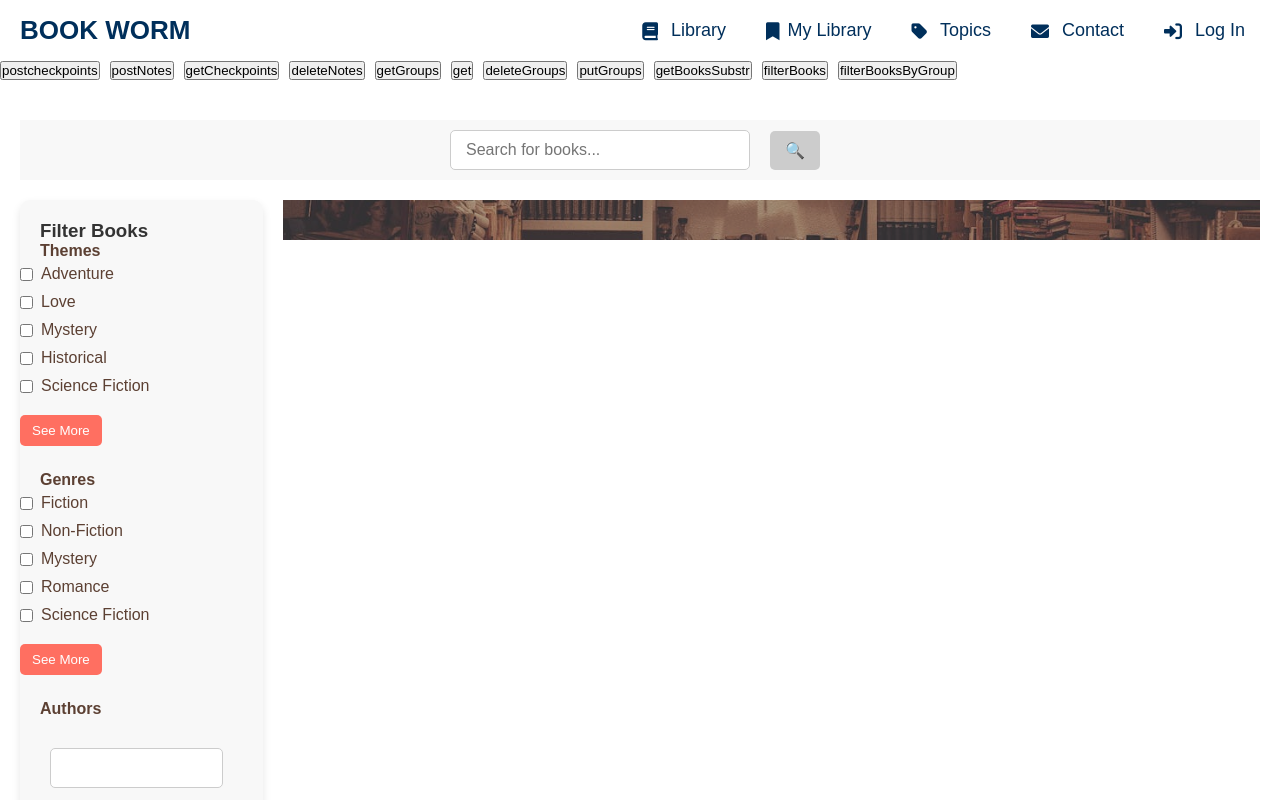
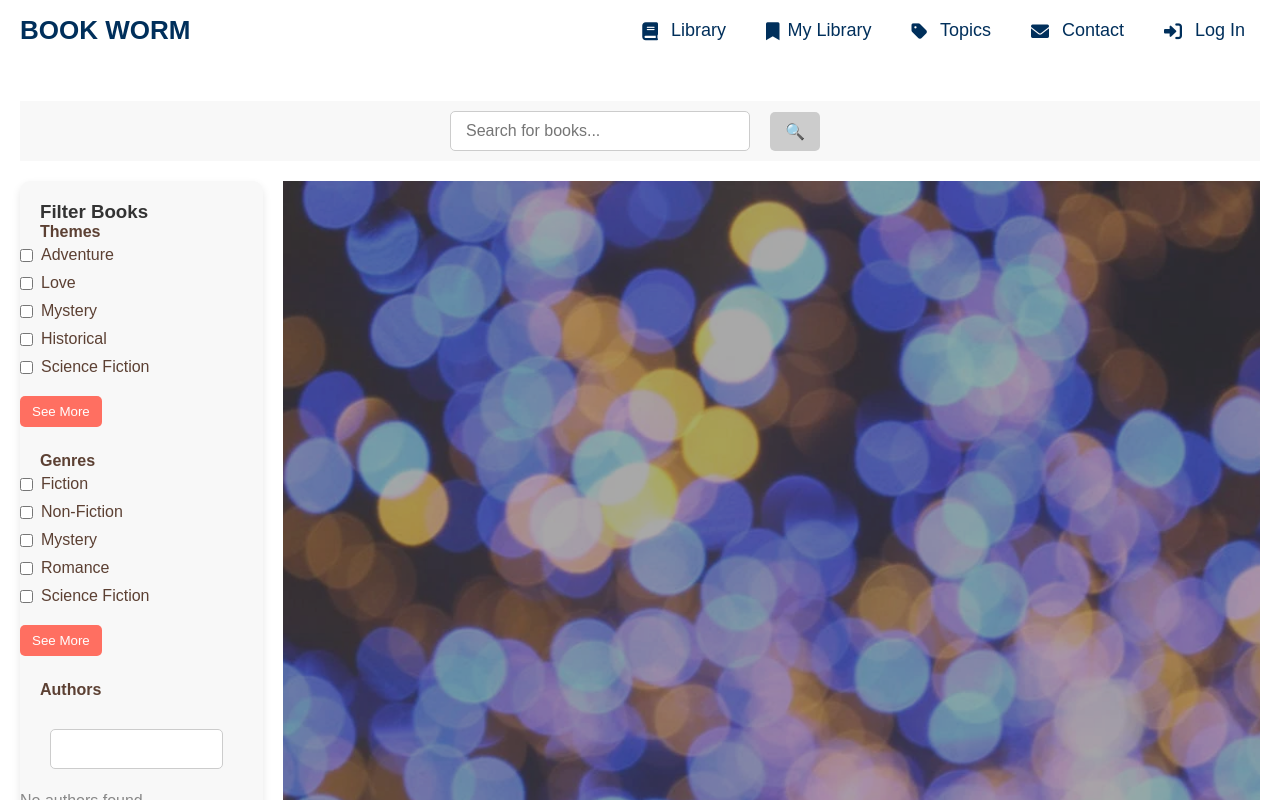
Before and after one commit to MykhailoKikabidze/Bookworm, a Vue app in the folder web_page/book_worm/: page /search in a window 1280 px wide. Built offline with nearby package versions, Linux system fonts and the light colour scheme.

Commit message:
Final commit

```diff
--- a/web_page/book_worm/src/App.vue
+++ b/web_page/book_worm/src/App.vue
@@ -1,12 +1,12 @@
 <!-- App.vue -->
  <script setup>
-import Back from "./components/Back.vue"
+//import Back from "./components/Back.vue"
 </script>
 <template>
   <div id="app">
     <!-- Your Navbar or Menu component -->
     <Menu />
-    <Back />
+    <!-- <Back /> -->
     <!-- The <router-view> will render the component for the current route -->
     <router-view></router-view>
   </div>
--- a/web_page/book_worm/src/components/search.vue
+++ b/web_page/book_worm/src/components/search.vue
@@ -545,6 +545,34 @@
 color: #5e5c5c;
 }
 
+/* .library-container::before {
+  content: '';
+  position: absolute;
+  top: 0;
+  left: 0;
+  right: 0;
+  bottom: 0;
+  background-color: rgba(0, 0, 0, 0.4);
+  z-index: -1;
+}
+*/
+
+.library-container {
+  position: relative;
+  width: 100%; /* Zapewnia, że kontener zajmuje całą szerokość */
+  height: 100vh; /* Ustala wysokość kontenera na 100% wysokości okna przeglądarki */
+  margin: 0;
+  padding: 20px;
+  font-family: 'Roboto', Arial, sans-serif;
+  color: #333;
+  /* Background image with opacity */
+  background-image: url('/src/components/icons/stena.webp');
+  background-size: cover; /* Zapewnia, że tło pokrywa cały kontener */
+  background-position: center; /* Ustawia tło na środku */
+  background-repeat: no-repeat; /* Zapobiega powtarzaniu się tła */
+  opacity: 0.85; /* Ustawia pełną widoczność tła */
+}
+
 .library-container::before {
   content: '';
   position: absolute;
@@ -552,8 +580,8 @@
   left: 0;
   right: 0;
   bottom: 0;
-  background-color: rgba(0, 0, 0, 0.4); /* Darker overlay for better readability */
-  z-index: -1; /* Ensures overlay is behind the content */
+  background-color: rgba(0, 0, 0, 0.4); /* Przyciemniony overlay dla lepszej widoczności tekstu */
+  z-index: -1; /* Zapewnia, że overlay jest pod zawartością */
 }
 
 
--- a/web_page/book_worm/src/main.js
+++ b/web_page/book_worm/src/main.js
@@ -3,6 +3,6 @@
 import App from './App.vue'
 import router from './router'
 const app = createApp(App);
-app.config.globalProperties.$link_backend = 'https://ccc3-46-112-2-59.ngrok-free.app';
+app.config.globalProperties.$link_backend = 'https://0cef-188-146-152-208.ngrok-free.app';
 
 app.use(router).mount('#app')
```
Also changed, not shown: 1 other file (tests, documents, lock files or other folders).
